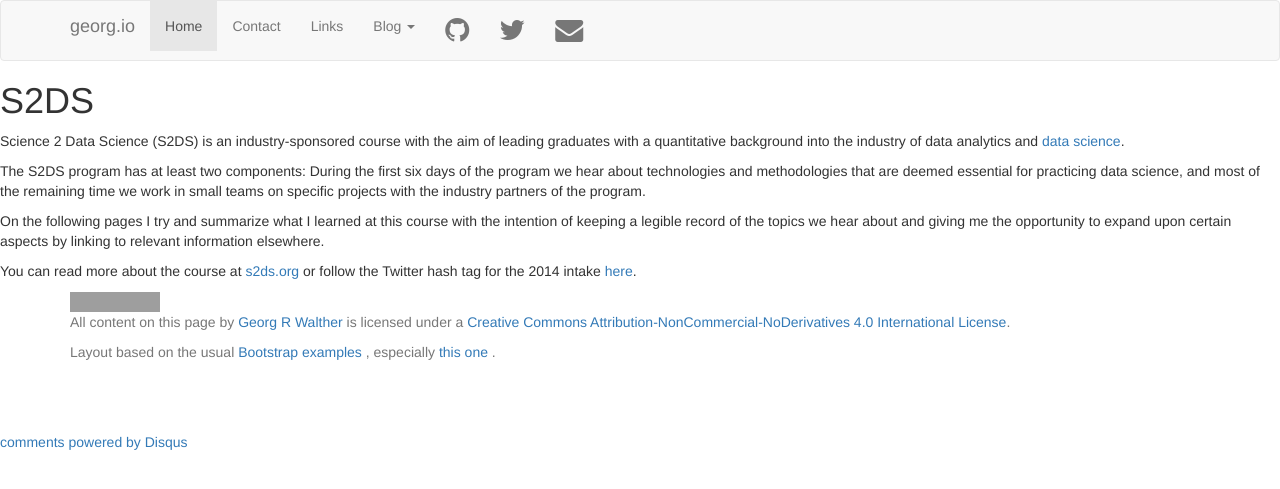
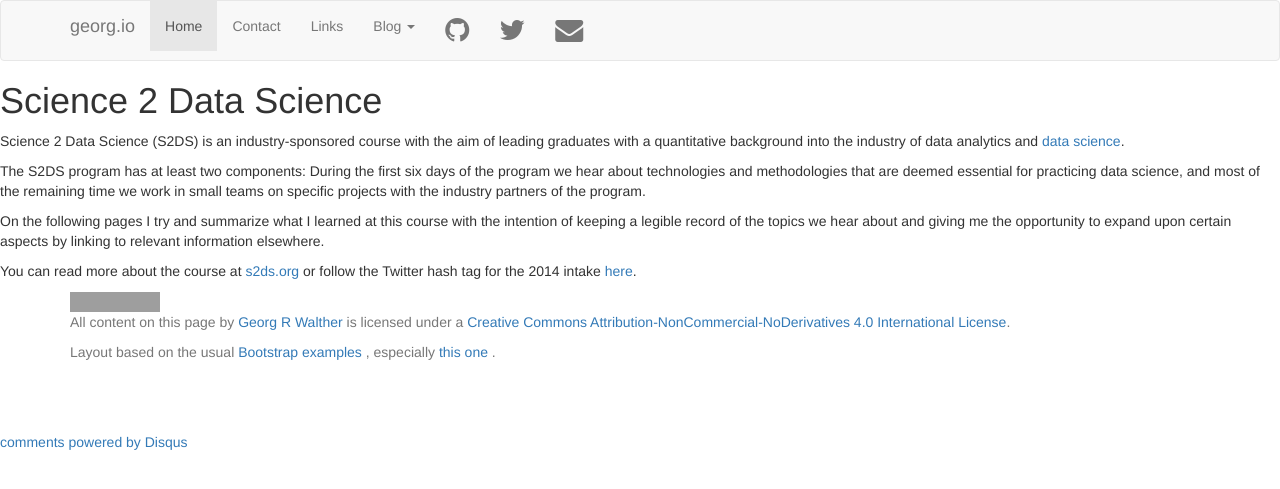
Before and after one commit to waltherg/backup.waltherg.github.io, a Jekyll site: the page built from s2ds/index.md, in a window 1280 px wide. Shown: the top 489 px of the page. Built offline with Jekyll 4.4.1, drawn with Linux system fonts in a browser that asks for light colours; nearby versions of some CDN libraries; comment, search, counter and statistics services are not loaded; grey boxes are pictures that could not be loaded.

Commit message:
longer heading

```diff
--- a/s2ds/index.md
+++ b/s2ds/index.md
@@ -5,7 +5,7 @@ date: 2014-08-06
 tags: s2ds
 ---
 
-# S2DS
+# Science 2 Data Science
 
 Science 2 Data Science (S2DS) is an industry-sponsored course with the aim
 of leading graduates with a quantitative background into the industry of
```
